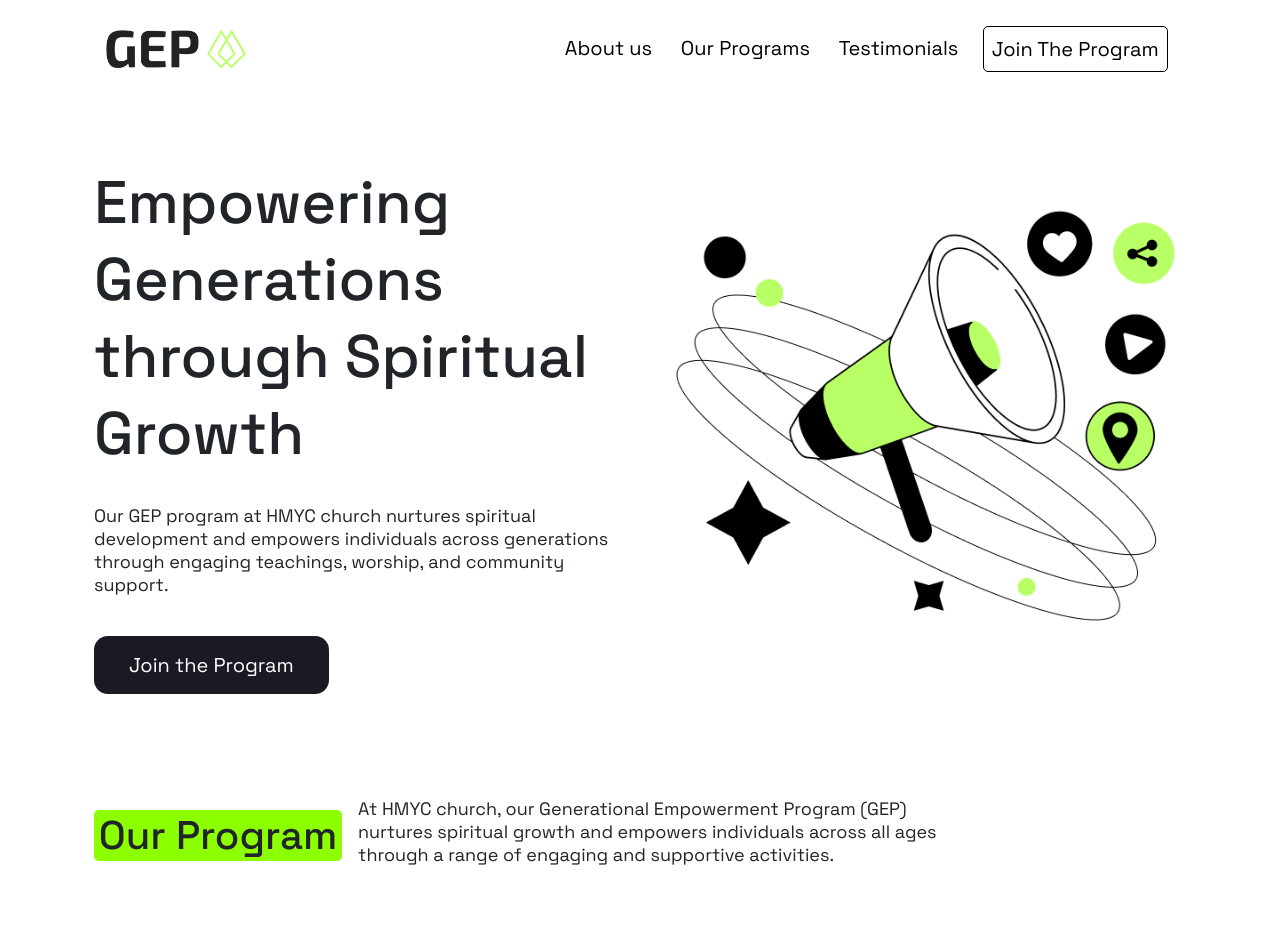
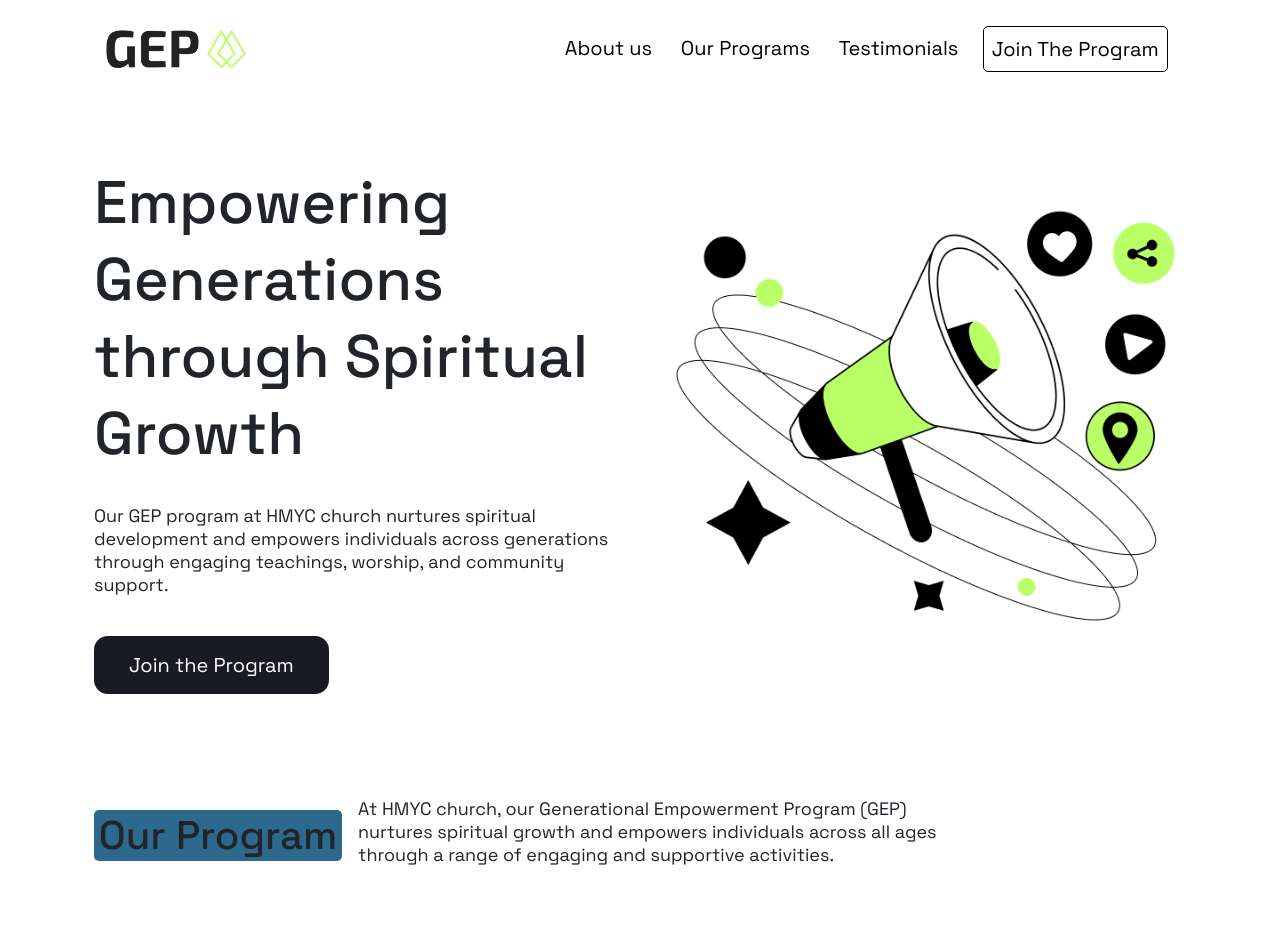
Before and after one commit to KALU-c/GEP-2, a React (Vite) app in the folder client/: page / in a window 1280 px wide. Shown: the top 928 px of the page. Built offline with nearby package versions, Linux system fonts and the light colour scheme.

Commit message:
Update index.css

```diff
--- a/client/src/index.css
+++ b/client/src/index.css
@@ -3,7 +3,7 @@
 :root {
   --font-base: "Space Grotesk", sans-serif;
   --color-text: #000000;
-  --color-highlight: #8cff00;
+  --color-highlight: #2c698d;
   --color-dark: #191a23;
   --color-grey: #f3f3f3;
 }
```
